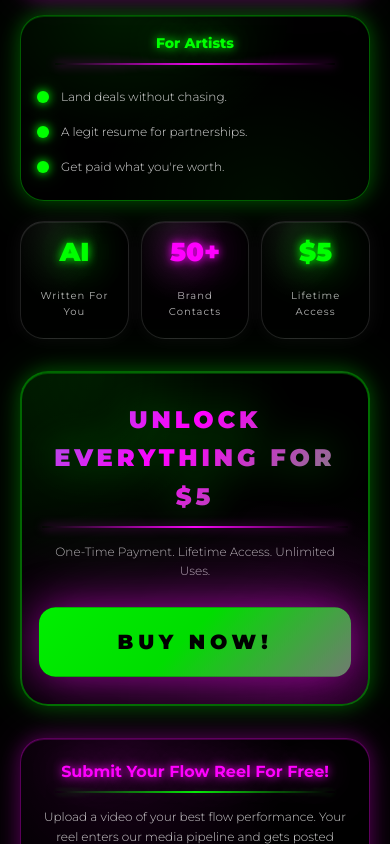
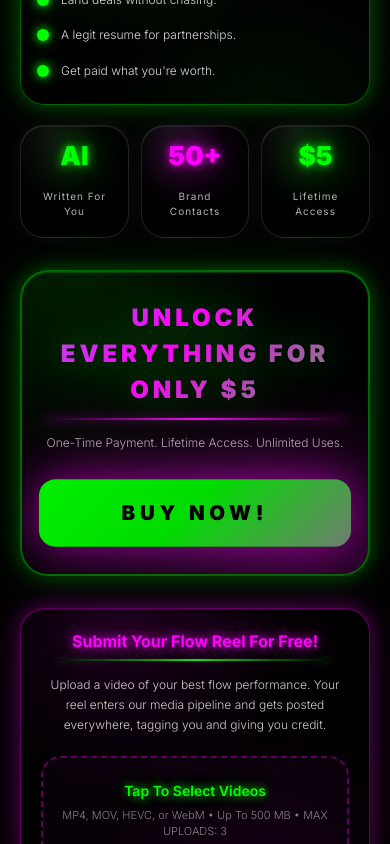
Before and after one commit to vitae/cash, a Next.js app: page / in a window 390 px wide. Shown: the part 2618-3462 px from the top of the page. Built offline with nearby package versions, Linux system fonts and the light colour scheme.

Commit message:
feat: switch to Inter font, mobile optimize, restore sponsor fields
- Switch from Montserrat to Inter (narrower, better on mobile)
- Add location, years, style, events back to sponsor pitch
- Change $5 to ONLY $5 in sticky header and unlock section
- Add mobile CSS optimization for iPhone

```diff
--- a/src/app/globals.css
+++ b/src/app/globals.css
@@ -296,6 +296,15 @@
   box-shadow: 0 8px 32px rgba(0, 0, 0, 0.5), inset 0 0 0 1px rgba(255, 255, 255, 0.03);
 }
 
+/* ----- Mobile iPhone Optimization ----- */
+@media (max-width: 430px) {
+  body {
+    font-size: 14px;
+    line-height: 1.5;
+    -webkit-text-size-adjust: 100%;
+  }
+}
+
 /* ----- Accessibility ----- */
 .visually-hidden {
   position: absolute;
--- a/src/app/layout.tsx
+++ b/src/app/layout.tsx
@@ -1,12 +1,12 @@
 import type { Metadata, Viewport } from "next";
-import { Montserrat } from "next/font/google";
+import { Inter } from "next/font/google";
 import "./globals.css";
 
-const montserrat = Montserrat({
+const inter = Inter({
   subsets: ["latin"],
   weight: ["300", "400", "500", "600", "700", "800", "900"],
   display: "swap",
-  variable: "--font-montserrat",
+  variable: "--font-inter",
 });
 
 const siteUrl = "https://cash-gwdf.vercel.app";
@@ -76,8 +76,8 @@
 
 export default function RootLayout({ children }: { children: React.ReactNode }) {
   return (
-    <html lang="en" className={montserrat.variable}>
-      <body className={montserrat.className}>{children}</body>
+    <html lang="en" className={inter.variable}>
+      <body className={inter.className}>{children}</body>
     </html>
   );
 }
--- a/src/app/page.tsx
+++ b/src/app/page.tsx
@@ -197,7 +197,7 @@
             backgroundSize: "200% 200%",
             animation: "gradientShift 3s ease infinite",
             color: "#000",
-            fontFamily: "Montserrat, sans-serif", fontSize: 11, fontWeight: 900,
+            fontFamily: "Inter, sans-serif", fontSize: 11, fontWeight: 900,
             letterSpacing: 2, textTransform: "uppercase", border: "none",
             borderRadius: 8, cursor: loading ? "wait" : "pointer",
             boxShadow: "0 0 15px rgba(0,255,0,0.4), 0 0 30px rgba(255,0,255,0.2)",
@@ -208,7 +208,7 @@
           onMouseDown={e => { e.currentTarget.style.transform = "scale(0.95)"; }}
           onMouseUp={e => { e.currentTarget.style.transform = "scale(1.08)"; }}
         >
-          {loading ? "..." : hasAccess ? "GENERATORS" : "$5"}
+          {loading ? "..." : hasAccess ? "GENERATORS" : "ONLY $5"}
         </button>
       </div>
 
@@ -287,7 +287,7 @@
                   backgroundSize: "300% 300%",
                   animation: "gradientShift 3s ease infinite, buyPulse 2.5s ease-in-out infinite",
                   color: "#000",
-                  fontFamily: "Montserrat, sans-serif",
+                  fontFamily: "Inter, sans-serif",
                   fontSize: "clamp(18px, 4.5vw, 26px)",
                   fontWeight: 900,
                   letterSpacing: "clamp(3px, 1vw, 7px)",
@@ -505,7 +505,7 @@
               filter: "drop-shadow(0 0 20px rgba(0,255,0,0.4))",
               position: "relative" as const,
             }}>
-              {hasAccess ? "Your Generators Are Ready" : "Unlock Everything For $5"}
+              {hasAccess ? "Your Generators Are Ready" : "Unlock Everything For Only $5"}
             </div>
             <div style={{
               width: "100%", maxWidth: 400, height: 2,
@@ -529,7 +529,7 @@
                 backgroundSize: "300% 300%",
                 animation: loading ? "none" : "gradientShift 3s ease infinite, buyPulse 2.5s ease-in-out infinite",
                 color: "#000",
-                fontFamily: "Montserrat, sans-serif",
+                fontFamily: "Inter, sans-serif",
                 fontSize: "clamp(20px, 5vw, 28px)",
                 fontWeight: 900,
                 letterSpacing: "clamp(4px, 1.2vw, 8px)",
@@ -994,7 +994,7 @@
           marginTop: 16, padding: "12px 28px", fontSize: 13, fontWeight: 700,
           letterSpacing: 2, textTransform: "uppercase", background: "rgba(255,0,255,0.15)",
           border: "1px solid rgba(255,0,255,0.4)", borderRadius: 12, color: "#FF00FF",
-          fontFamily: "Montserrat, sans-serif", cursor: "pointer",
+          fontFamily: "Inter, sans-serif", cursor: "pointer",
           textShadow: "0 0 10px rgba(255,0,255,0.3)",
           boxShadow: "0 0 15px rgba(255,0,255,0.15)",
           transition: "all 0.2s ease",
@@ -1008,7 +1008,7 @@
   const inputStyle: React.CSSProperties = {
     width: "100%", padding: "14px 18px", background: "rgba(0,0,0,0.5)",
     border: "1px solid rgba(0,255,0,0.2)", borderRadius: 12, color: "#fff",
-    fontFamily: "Montserrat, sans-serif", fontSize: 14, fontWeight: 300, outline: "none",
+    fontFamily: "Inter, sans-serif", fontSize: 14, fontWeight: 300, outline: "none",
     transition: "border-color 0.2s ease, box-shadow 0.2s ease",
   };
 
@@ -1117,7 +1117,7 @@
             textTransform: "uppercase",
             background: uploading ? "rgba(0,255,0,0.08)" : "rgba(0,255,0,0.2)",
             border: "1px solid rgba(0,255,0,0.4)", borderRadius: 14, color: "#00FF00",
-            fontFamily: "Montserrat, sans-serif", cursor: uploading ? "wait" : "pointer",
+            fontFamily: "Inter, sans-serif", cursor: uploading ? "wait" : "pointer",
             textShadow: "0 0 10px rgba(0,255,0,0.3)",
             boxShadow: uploading ? "none" : "0 0 20px rgba(0,255,0,0.15)",
             transition: "all 0.2s ease",
--- a/src/app/success/page.tsx
+++ b/src/app/success/page.tsx
@@ -11,8 +11,12 @@
     { title: "About You", fields: [
       { id: "name", label: "Stage Name", type: "text", placeholder: "e.g. FlowMaster Kai" },
       { id: "ig_handle", label: "@Instagram", type: "text", placeholder: "@yourhandle" },
-      { id: "props", label: "Props You Flow With", type: "text", placeholder: "e.g. Poi, hoops, staff, fans" },
-      { id: "ig_followers", label: "Followers (Approx)", type: "number", placeholder: "e.g. 2500" },
+      { id: "location", label: "Location", type: "text", placeholder: "e.g. Oahu, Hawaii" },
+      { id: "years", label: "Years Flowing", type: "number", placeholder: "e.g. 5" },
+      { id: "props", label: "Props", type: "text", placeholder: "e.g. Poi, hoops, staff" },
+      { id: "style", label: "Your Style", type: "text", placeholder: "e.g. Liquid poi + LED visuals" },
+      { id: "ig_followers", label: "Followers", type: "number", placeholder: "e.g. 2500" },
+      { id: "events", label: "Events / Festivals", type: "text", placeholder: "e.g. Electric Forest, Burning Man" },
     ]},
     { title: "Your Pitch", fields: [
       { id: "brands", label: "Brands To Pitch", type: "multiselect", options: ["Flowtoys","UltraPoi","Moodhoops","SpinFX","Pyroterra","Flow DNA","Dark Monk","Emazing Lights","GloFX","Futuristic Lights","Other"] },
@@ -218,13 +222,13 @@
 
   // ─── Styles ───────────────────────────────────────────────────────────
   const css = `
-    @import url('https://fonts.googleapis.com/css2?family=Montserrat:wght@300;400;500;600;700;800;900&display=swap');
+    @import url('https://fonts.googleapis.com/css2?family=Inter:wght@300;400;500;600;700;800;900&display=swap');
 
     * { box-sizing: border-box; }
 
     body {
       background: #000;
-      font-family: 'Montserrat', sans-serif;
+      font-family: 'Inter', sans-serif;
       margin: 0;
       -webkit-font-smoothing: antialiased;
     }
@@ -310,7 +314,7 @@
       border-radius: 14px;
       color: #fff;
       padding: 15px 18px;
-      font-family: 'Montserrat', sans-serif;
+      font-family: 'Inter', sans-serif;
       font-size: 14px;
       font-weight: 300;
       outline: none;
@@ -334,7 +338,7 @@
     select.field-input option {
       background: #0a0a0a;
       color: #fff;
-      font-family: 'Montserrat', sans-serif;
+      font-family: 'Inter', sans-serif;
       padding: 12px;
     }
     select.field-input option:checked {
@@ -354,7 +358,7 @@
       padding: 9px 16px;
       font-size: 12px;
       font-weight: 500;
-      font-family: 'Montserrat', sans-serif;
+      font-family: 'Inter', sans-serif;
       cursor: pointer;
       border-radius: 100px;
       border: 1px solid rgba(255,255,255,0.15);
@@ -394,7 +398,7 @@
       border: 1px solid #00FF00;
       border-radius: 16px;
       color: #00FF00;
-      font-family: 'Montserrat', sans-serif;
+      font-family: 'Inter', sans-serif;
       cursor: pointer;
       -webkit-appearance: none;
       transition: all 0.25s ease;
@@ -417,7 +421,7 @@
       border: 1px solid #FF00FF;
       border-radius: 14px;
       color: #FF00FF;
-      font-family: 'Montserrat', sans-serif;
+      font-family: 'Inter', sans-serif;
       cursor: pointer;
       -webkit-appearance: none;
       transition: all 0.25s ease;
@@ -439,7 +443,7 @@
       font-weight: 500;
       border: none;
       background: none;
-      font-family: 'Montserrat', sans-serif;
+      font-family: 'Inter', sans-serif;
       padding: 8px 0;
       transition: all 0.2s;
       text-shadow: 0 0 8px rgba(255,0,255,0.4);
@@ -488,7 +492,7 @@
       border: 1px solid #00FF00;
       border-radius: 100px;
       color: #00FF00;
-      font-family: 'Montserrat', sans-serif;
+      font-family: 'Inter', sans-serif;
       backdrop-filter: blur(20px);
       -webkit-backdrop-filter: blur(20px);
       z-index: 1000;
```
